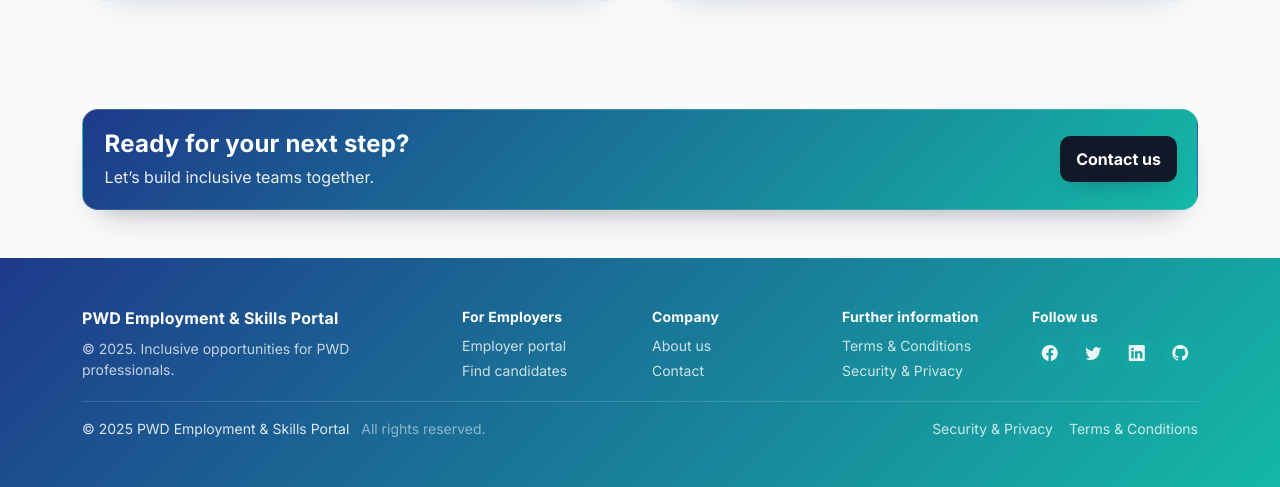
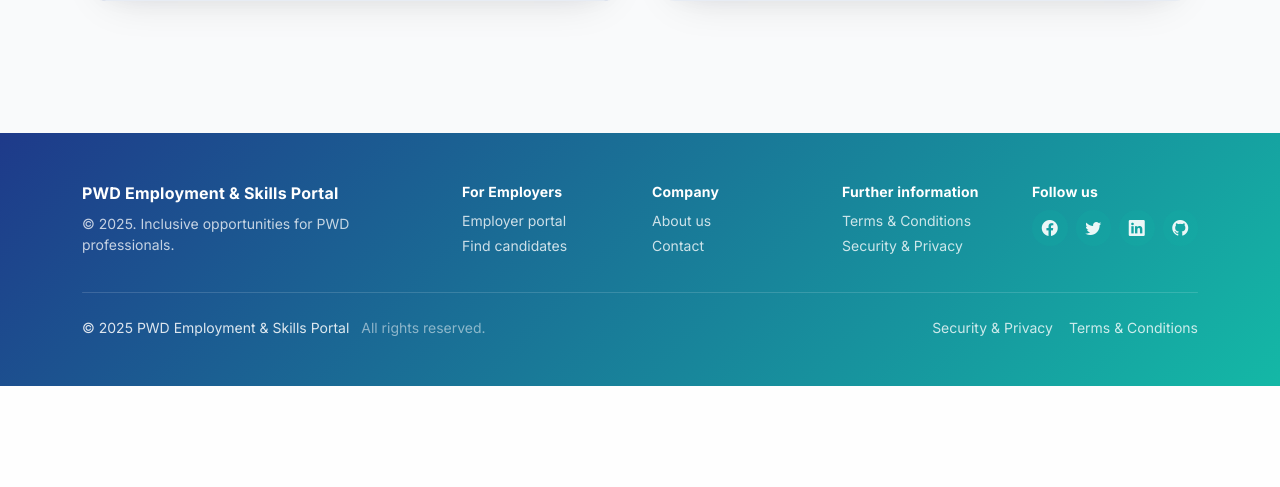
Before and after one commit to Dayether/pwdjs, a PHP site: page /index.php in a window 1280 px wide. Shown: the part 1855-2342 px from the top of the page. After the commit the page ends 2241 px from the top, so only its background shows below. Run offline with PHP 8.4, Linux system fonts and the light colour scheme; data comes from the database, SQL or seed files in the repository.

Commit message:
footer fixed

```diff
--- a/includes/footer.php
+++ b/includes/footer.php
@@ -120,7 +120,8 @@
             footer.footer-themed .divider {
                 height: 1px;
                 background: rgba(255, 255, 255, .14);
-                margin: 1rem 0;
+                /* Increased vertical spacing between sections */
+                margin: 2rem 0 1.5rem;
                 border-radius: 1rem;
             }
 
@@ -131,24 +132,6 @@
                 }
             }
         </style>
-
-        <!-- CTA above footer -->
-        <div class="footer-cta-wrap mt-4">
-            <div class="container">
-                <div class="footer-cta" role="region" aria-label="Get in touch">
-                    <div class="cta-text">
-                        <h3 class="h4 mb-0">Ready for your next step?</h3>
-                        <p class="mb-0">Let’s build inclusive teams together.</p>
-                    </div>
-                    <div class="cta-actions">
-                        <a class="btn btn-cta" href="support_contact.php">Contact us</a>
-                        <?php if (!empty($_SESSION['user_id']) && ($_SESSION['role'] ?? '') === 'employer'): ?>
-                            <a class="btn btn-cta-outline" href="jobs_create.php">Post a job</a>
-                        <?php endif; ?>
-                    </div>
-                </div>
-            </div>
-        </div>
 
         <footer class="footer footer-themed py-5 mt-4 mt-md-5">
             <div class="container">
```
